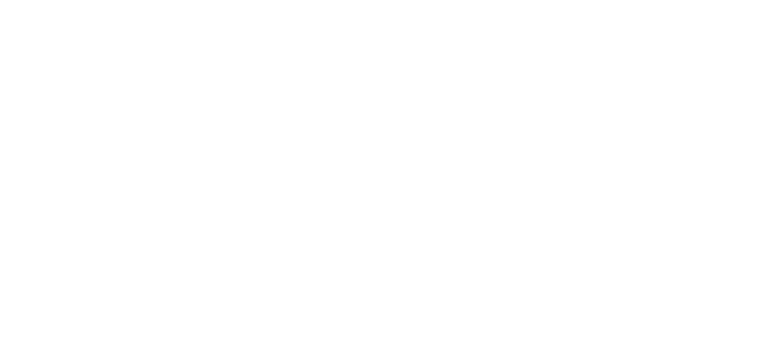
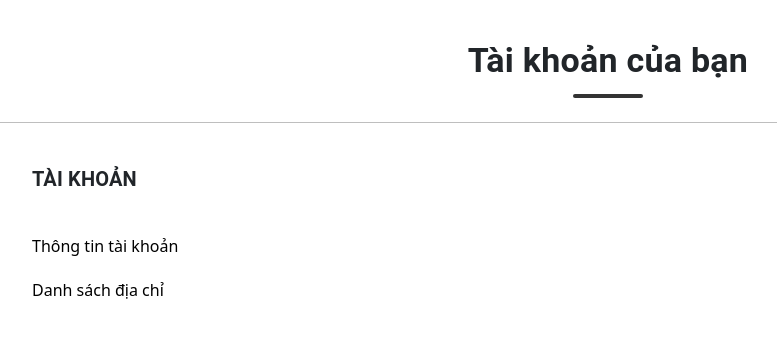
Before and after one commit to mmD8984/ui_store, a React (Vite) app: page /account in a window 1280 px wide. Before the commit this address had no page. Shown: the top 338 px of the page, without its empty margins (32-809 px from the left). Built offline with nearby package versions, Linux system fonts and the light colour scheme; no server answers; sample sign-in values are in the browser's storage.

Commit message:
Add session(token firebase)

```diff
--- /dev/null
+++ b/src/contexts/AuthContext.tsx
@@ -0,0 +1,12 @@
+import { createContext } from "react";
+import type { User } from "firebase/auth";
+
+export interface AuthContextType {
+    user: User | null;
+    loading: boolean;
+}
+
+export const AuthContext = createContext<AuthContextType>({
+    user: null,
+    loading: true,
+});
--- /dev/null
+++ b/src/contexts/AuthProvider.tsx
@@ -0,0 +1,24 @@
+import { useState, useEffect } from "react";
+import { onAuthStateChanged } from "firebase/auth"
+import { auth } from "../firebase/firebase"
+import { AuthContext } from "./AuthContext"
+import type { User } from "firebase/auth"
+
+export const AuthProvider = ({ children }: { children: React.ReactNode }) => {
+    const [user, setUser] = useState<User | null>(null);
+    const [loading, setLoading] = useState(true);
+
+    useEffect(() => {
+        const unsubscribe = onAuthStateChanged(auth, (currentUser) => {
+            setUser(currentUser);
+            setLoading(false);
+        });
+        return unsubscribe;
+    }, []);
+
+    return (
+        <AuthContext.Provider value={{ user, loading }}>
+            {children}
+        </AuthContext.Provider>
+    );
+};
--- /dev/null
+++ b/src/contexts/useAuth.ts
@@ -0,0 +1,4 @@
+import { useContext } from "react";
+import { AuthContext } from "./AuthContext";
+
+export const useAuth = () => useContext(AuthContext);
--- a/src/main.tsx
+++ b/src/main.tsx
@@ -2,11 +2,14 @@ import { StrictMode } from 'react'
 import { createRoot } from 'react-dom/client'
 import './index.css'
 import App from './App.tsx'
-import 'bootstrap/dist/css/bootstrap.min.css';
+import 'bootstrap/dist/css/bootstrap.min.css'
+import { AuthProvider } from './contexts/AuthProvider.tsx'
 
 
 createRoot(document.getElementById('root')!).render(
   <StrictMode>
-    <App />
+      <AuthProvider>
+          <App />
+      </AuthProvider>
   </StrictMode>,
 )
--- /dev/null
+++ b/src/pages/AccountPage.tsx
@@ -0,0 +1,48 @@
+import {Box, Container, Divider, Link, Stack, Typography} from "@mui/material";
+import React from "react";
+// import AccountInformation   from "../../components/client/profile/AccountInformation";
+import {Link as RouterLink, useLocation } from "react-router-dom";
+
+const InformationPage = () => {
+    const location = useLocation();
+    const pathName = location.pathname.split("/")[2];
+
+    return (
+        <Box sx={{ my: 3}}>
+            {/*title*/}
+            <Box className="mb-4">
+                <Typography variant="h4" fontWeight="bold" gutterBottom sx={{pt:2, textAlign: 'center' }}>
+                    Tài khoản của bạn
+                </Typography>
+                <Box sx={{width: '70px', height: '4px', backgroundColor: '#333', margin: '0 auto', borderRadius: '2px'}}/>
+            </Box>
+            <Divider sx={{ my: 2, height: '1px', backgroundColor: 'black' }} />
+            {/*content*/}
+            <Container sx={{ mt: 5 }}>
+                <Box className="col-md-12 col-sm-12 col-xs-12">
+                    <Box className="row">
+                        {/*tab menu*/}
+                        <Box className="col-md-3 col-sm-12 col-xs-12">
+                            <Typography variant="h6" fontWeight="bold" gutterBottom sx={{ pb: 4}}>TÀI KHOẢN</Typography>
+                            <Stack spacing={2}>
+                                <Link component={RouterLink} className={`pb-1 text-black text-decoration-none ${pathName === "information" ? "fw-bold" : ""}`} to={"/profile/information"}>Thông tin tài khoản</Link>
+                                <Link component={RouterLink} className={`pb-1 text-black text-decoration-none ${pathName === "address" ? "fw-bold" : ""}`} to={"/profile/address"}>Danh sách địa chỉ</Link>
+                            </Stack>
+                        </Box>
+                        {/*infor*/}
+                        <Box className="col-md-9 col-sm-12 col-xs-12">
+                            {/*<AccountInformation*/}
+                            {/*    email="vanhafpt2018@gmail.com"*/}
+                            {/*    lastName="Trần Văn"*/}
+                            {/*    firstName="Hà"*/}
+                            {/*    gender="male"*/}
+                            {/*    dob="2002-08-09"*/}
+                            {/*/>*/}
+                        </Box>
+                    </Box>
+                </Box>
+            </Container>
+        </Box>
+    );
+}
+export default InformationPage;
--- a/src/pages/AuthPage.tsx
+++ b/src/pages/AuthPage.tsx
@@ -80,7 +80,7 @@ const AuthPage = ({ onBack }: AuthPageProps) => {
                 await axiosClient.post("/auth/firebase-login", {});
                 setSnackbar({
                     open: true,
-                    message: "Đăng ký thành công!",
+                    message: "Đăng ký thành công! Email xác nhận đã được gửi.",
                     severity: "success",
                 });
                 setIsLogin(true);
--- a/src/pages/ForgotPasswordPage.tsx
+++ b/src/pages/ForgotPasswordPage.tsx
@@ -80,7 +80,7 @@ const ForgotPasswordPage = () => {
                             color="text.secondary"
                             sx={{ mb: 2, textAlign: "center" }}
                         >
-                            Nhập email hoặc số điện thoại để nhận liên kết đặt lại mật khẩu.
+                            Nhập email để nhận liên kết đặt lại mật khẩu.
                         </Typography>
 
                         <Controller
--- /dev/null
+++ b/src/router/PrivateRoute.tsx
@@ -0,0 +1,19 @@
+import { Navigate } from "react-router-dom";
+import { useAuth } from "../contexts/useAuth";
+import React from "react";
+
+interface PrivateRouteProps {
+    children: React.ReactNode;
+}
+
+const PrivateRoute = ({ children }: PrivateRouteProps ) => {
+    const { user, loading } = useAuth();
+
+    if (loading) return <div>Loading...</div>;
+
+    if (!user) return <Navigate to="/auth" replace />;
+
+    return children;
+};
+
+export default PrivateRoute;
--- a/src/router/Router.tsx
+++ b/src/router/Router.tsx
@@ -1,5 +1,6 @@
 import { lazy, Suspense } from "react";
 import { BrowserRouter, Route, Routes } from "react-router-dom";
+import PrivateRoute from "@/router/PrivateRoute.tsx"
 
 const HomePage = lazy(() => import("../pages/HomePage"));
 const ProductsPage = lazy(() => import("../pages/ProductsPage"));
@@ -8,6 +9,7 @@ const CartPage = lazy(() => import("../pages/CartPage"));
 const CheckoutPage = lazy(() => import("../pages/CheckoutPage"));
 const AuthPage = lazy(() => import("../pages/AuthPage"));
 const ForgotPasswordPage = lazy(() => import("../pages/ForgotPasswordPage"));
+const AccountPage = lazy(() => import("../pages/AccountPage"));
 
 const Router = () => {
     return (
@@ -17,10 +19,11 @@ const Router = () => {
                     <Route path="/" element={<HomePage />} />
                     <Route path="/products" element={<ProductsPage />} />
                     <Route path="/products/:id" element={<ProductDetail />} />
-                    <Route path="/cart" element={<CartPage />} />
+                    <Route path="/cart" element={<PrivateRoute> <CartPage /> </PrivateRoute>} />
                     <Route path="/checkout" element={<CheckoutPage />} />
                     <Route path="/auth" element={<AuthPage />} />
                     <Route path="/reset" element={<ForgotPasswordPage />} />
+                    <Route path="/account" element={<PrivateRoute> <AccountPage /> </PrivateRoute>} />
                 </Routes>
             </Suspense>
         </BrowserRouter>
```
